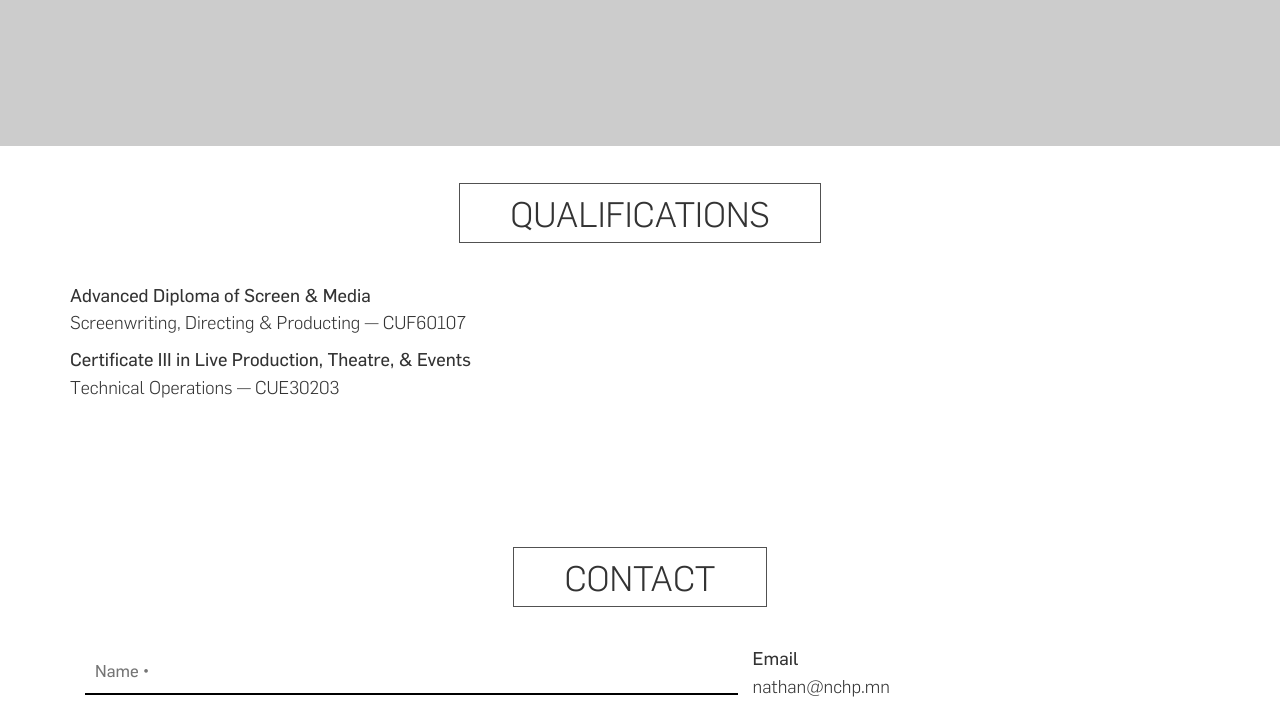
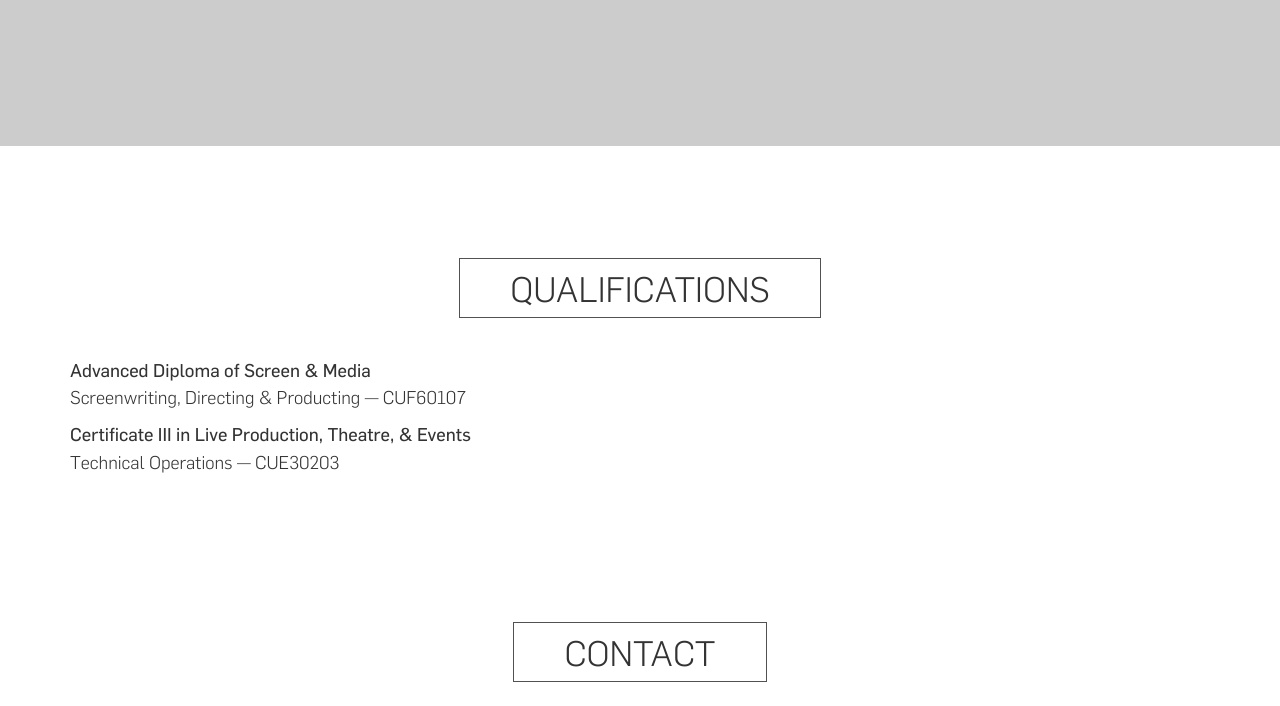
Before and after one commit to nchpmn/nchpmn, a PHP site: page / in a window 1280 px wide. Shown: the part 2835-3541 px from the top of the page. Run offline with PHP 8.4, Linux system fonts and the light colour scheme; grey boxes labelled with a size stand in for pictures from a placeholder-image service; some libraries are stand-ins or nearby versions.

Commit message:
#quals - Add margin-top

```diff
--- a/css/style.css
+++ b/css/style.css
@@ -79,6 +79,9 @@ section#blog .owl-prev, section#blog .owl-next { position:absolute; top:50%; bac
 section#blog .owl-next { right:0; padding-right:15px; }
 section#blog .owl-prev { padding-left:15px; }
 
+/* ---- HOME // QUALS ---- */
+section#quals { margin-top:75px; }
+
 /* ---- HOME // CONTACT ---- */
 section#contact { margin-top:100px; }
 section#contact input[type="text"], section#contact input[type="email"], section#contact textarea { font-size:1.2em; padding:10px; margin:5px 15px; background:#fff; border:none; border-bottom:#000 2px solid; width:100%; }
```
